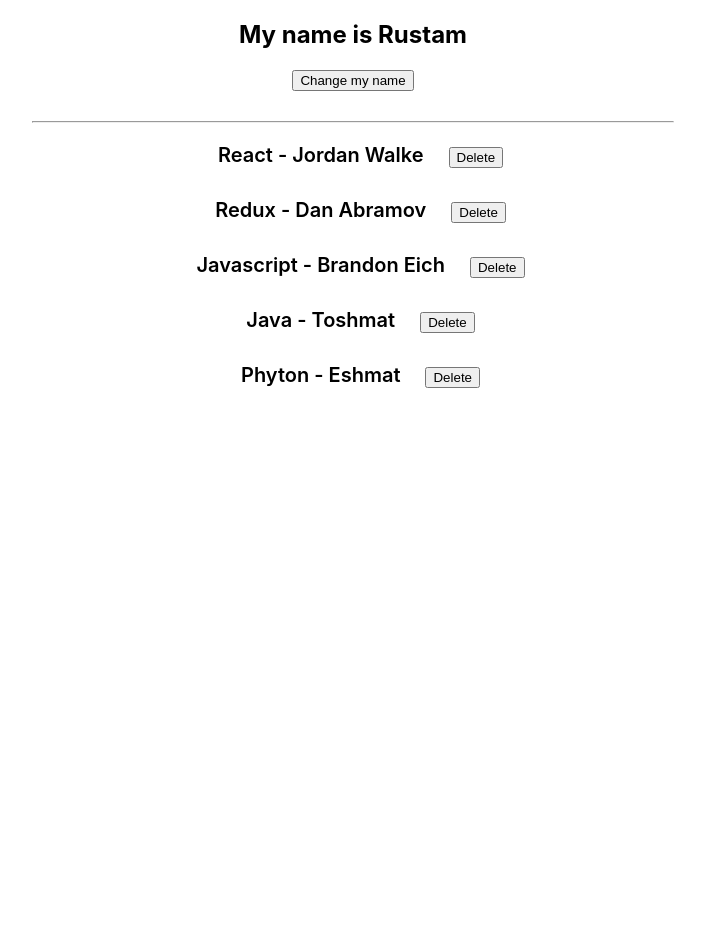
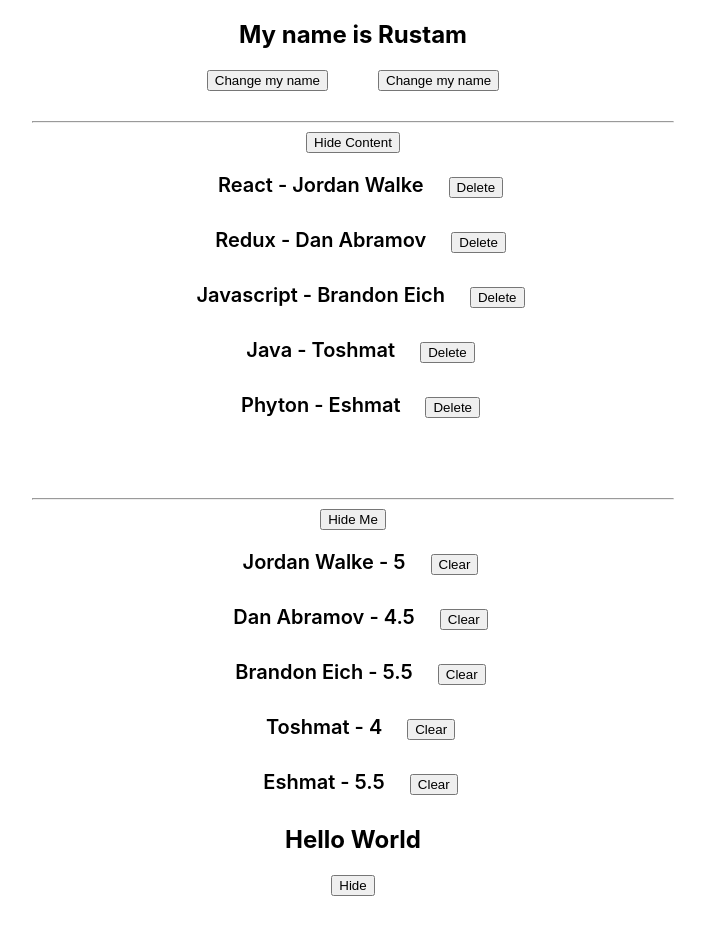
Before and after one commit to RustamNur/road_to_react, a React (Create React App) app: page / in a window 1280 px wide. Shown: the top 934 px of the page, without its empty margins (287-992 px from the left). Before the commit the page ends 800 px from the top, so only its background shows below. Built offline with nearby package versions, Linux system fonts and the light colour scheme.

Commit message:
condtional_rendering

```diff
--- a/src/App.js
+++ b/src/App.js
@@ -1,5 +1,7 @@
 import React, { useState } from 'react'
 import './App.css'
+import Deleted from './Deleted'
+import ChangeContent from './ChangeContent'
 
 const deves = [
   {
@@ -35,11 +37,12 @@
 ]
 const App = () => {
   const [text, setText] = useState('Rustam')
-  const [list,setList] = useState(deves)
+  const [list, setList] = useState(deves)
+  const [showContent, setShowContent] = useState(true);
 
-  const handleChange = () => {
-    setText('Abu Khadija')
-  }
+
+
+
 
   const handleDelete = id => {
     setList(list.filter(elem => elem.id !== id))
@@ -47,11 +50,16 @@
   return (
     <div className='App'>
       <h2>My name is {text}</h2>
-      <button onClick={handleChange}>Change my name</button>
+      <button onClick={()=>setText('Abu Khadija')}>Change my name</button>
+      <button onClick={()=>setText('Rustam')}>Change my name</button>
 
       <hr />
+     {showContent && <button onClick={()=>setShowContent(false)}>Hide Content</button>}
+     {!showContent && <button onClick={()=>setShowContent(true)}>show Content</button>}
+
       <ul>
-        {list.map(item => {
+        {showContent && <div>
+          {list.length === 0 && <h4>No data yet :(</h4> }{list.map(item => {
           return (
             <li key={item.id}>
               {item.title} - {item.author}
@@ -59,8 +67,15 @@
             </li>
           )
         })}
+        </div>}
       </ul>
+      <br />
+      <hr />
+      <Deleted list={list} setList={setList} />
+      <ChangeContent />
+      <br /><br /><br /><br /><br />
     </div>
+
   )
 }
 
--- /dev/null
+++ b/src/ChangeContent.jsx
@@ -0,0 +1,14 @@
+import React, { useState } from 'react'
+
+const ChangeContent = () => {
+    const [show,setShow] = useState(true)
+  return (
+      <div>
+          {show && <h2>Hello World</h2>}
+          {show && <button onClick={()=>setShow(false)}>Hide</button>}
+          {!show && <button onClick={()=>setShow(true)}>Show</button>}
+    </div>
+  )
+}
+
+export default ChangeContent
--- /dev/null
+++ b/src/Deleted.jsx
@@ -0,0 +1,28 @@
+import React, { useState } from 'react'
+
+const Deleted = ({ list, setList }) => {
+    const [showMe,setShowMe] = useState(true)
+    const handleClear = id => {
+    setList((prev)=>prev.filter(item=>item.id !== id))
+    }
+  return (
+      <div>
+          {showMe && <button onClick={()=>setShowMe(false)}>Hide Me</button>}
+          {!showMe && <button onClick={()=>setShowMe(true)}>Show Me</button>}
+          <ul>
+              {showMe && <>
+                {list.length === 0 && <h4>Refresh Me!...</h4>}{list.map(item => {
+                  return (
+                      <li key={item.id}>
+                          {item.author} - {item.rating}
+                          <button onClick={()=>handleClear(item.id)}>Clear</button>
+                      </li>
+                  )
+              })}
+              </>}
+          </ul>
+    </div>
+  )
+}
+
+export default Deleted
```
